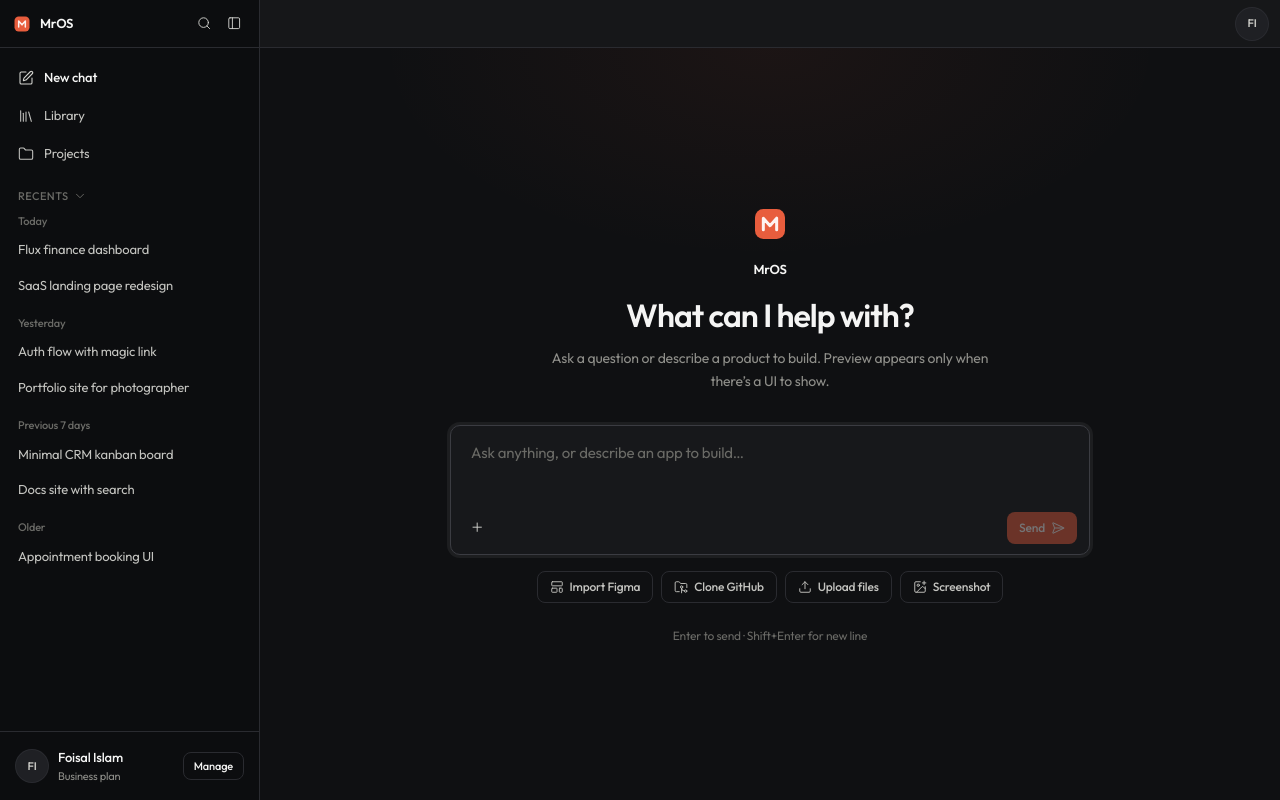
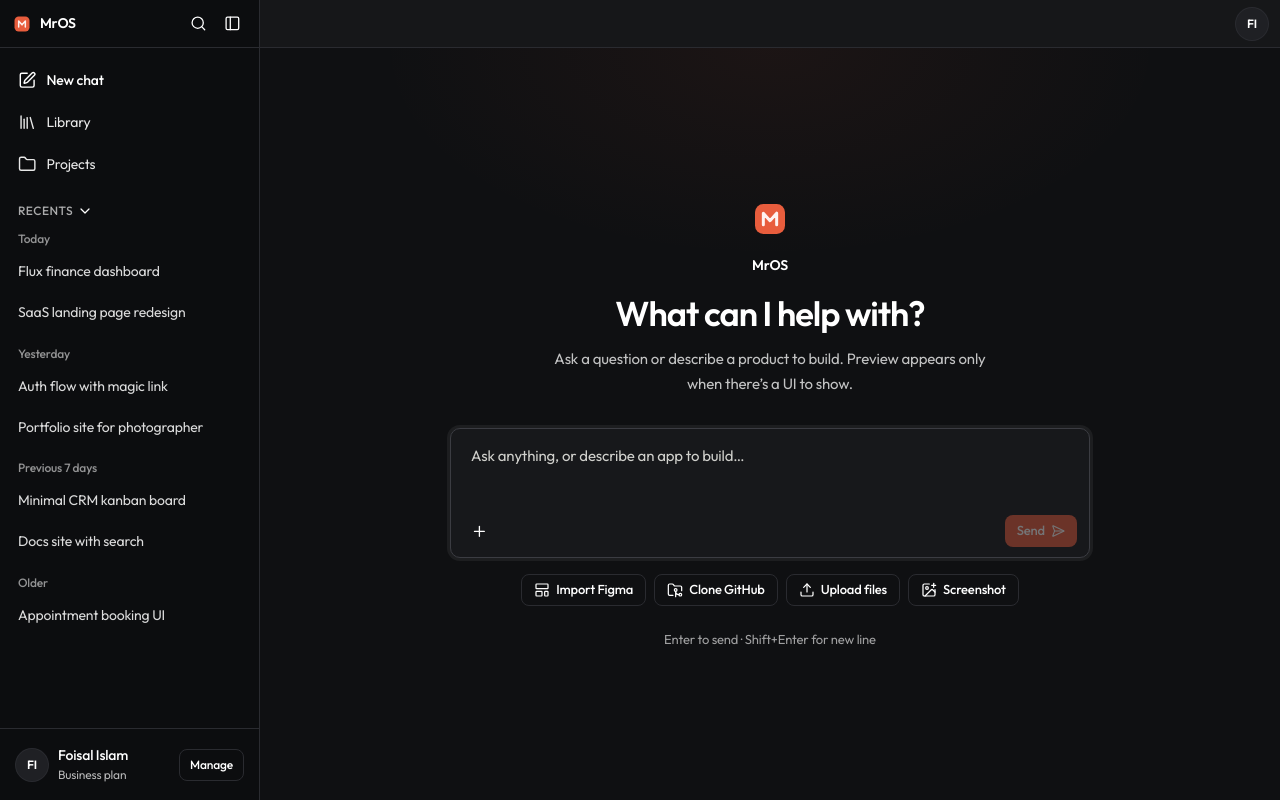
Before and after one commit to foisalislambd/MrOS, a Next.js app in the folder apps/web/: page / in a window 1280 px wide. Built offline with nearby package versions, Linux system fonts and the light colour scheme.

Commit message:
Enhance UI consistency and accessibility across components; update color variables in globals.css for improved readability, adjust text sizes in ChatHome, HistorySidebar, and EditorWorkspace, and refine button styles for better user experience.

```diff
--- a/apps/web/src/app/globals.css
+++ b/apps/web/src/app/globals.css
@@ -13,12 +13,12 @@
   --code-panel: #0f1012;
   --code-tabbar: #151619;
 
-  /* Foreground ladder */
-  --fg: #f5f5f4;
-  --fg-muted: #c4c4c0;
-  --fg-subtle: #8f8f8a;
-  --fg-faint: #6a6a66;
-  --code-fg: #e6e4e0;
+  /* Foreground ladder — brighter for readability */
+  --fg: #ffffff;
+  --fg-muted: #ececea;
+  --fg-subtle: #d0d0cc;
+  --fg-faint: #a8a8a4;
+  --code-fg: #f2f0ec;
 
   /* Borders & overlays */
   --border: #2a2b30;
@@ -42,9 +42,9 @@
   --radius-panel: 10px;
   --radius-control: 8px;
 
-  /* Icons */
-  --icon: #d4d4d0;
-  --icon-active: #f5f5f4;
+  /* Icons — pure white for clear recognition */
+  --icon: #ffffff;
+  --icon-active: #ffffff;
   --icon-hover-bg: var(--surface-tint-strong);
 
   /* shadcn semantic tokens */
@@ -145,6 +145,7 @@ body {
   background: var(--background);
   color: var(--foreground);
   font-family: var(--font-outfit), sans-serif;
+  font-size: 15px;
   font-feature-settings: "ss01" on, "cv11" on;
   letter-spacing: -0.011em;
   overflow: hidden;
--- a/apps/web/src/components/chat/ChatHome.tsx
+++ b/apps/web/src/components/chat/ChatHome.tsx
@@ -139,7 +139,7 @@ export function ChatHome() {
             )}
             <div className="min-w-0 flex-1" />
             <div
-              className="flex h-8 w-8 items-center justify-center rounded-full bg-bg-muted text-[11px] font-semibold text-fg-muted ring-1 ring-border"
+              className="flex h-8 w-8 items-center justify-center rounded-full bg-bg-muted text-[12px] font-semibold text-white ring-1 ring-border"
               aria-label="Account"
             >
               FI
@@ -152,13 +152,13 @@ export function ChatHome() {
             <div className="relative w-full max-w-[640px]">
               <div className="mb-8 flex flex-col items-center text-center">
                 <BrandLogo className="mb-4 h-10 w-10 text-accent" />
-                <p className="text-[13px] font-semibold tracking-[-0.02em] text-foreground">
+                <p className="text-[14px] font-semibold tracking-[-0.02em] text-white">
                   MrOS
                 </p>
-                <h1 className="mt-3 text-[1.75rem] font-semibold tracking-[-0.03em] text-foreground sm:text-[2rem]">
+                <h1 className="mt-3 text-[1.9rem] font-semibold tracking-[-0.03em] text-white sm:text-[2.15rem]">
                   What can I help with?
                 </h1>
-                <p className="mt-2 max-w-md text-[14px] leading-relaxed text-fg-subtle">
+                <p className="mt-2 max-w-md text-[15px] leading-relaxed text-white/75">
                   Ask a question or describe a product to build. Preview appears only when there’s a
                   UI to show.
                 </p>
@@ -172,7 +172,7 @@ export function ChatHome() {
                   onKeyDown={onKeyDown}
                   rows={2}
                   placeholder="Ask anything, or describe an app to build…"
-                  className="min-h-[60px] max-h-36 px-2.5 text-[15px] sm:min-h-[72px]"
+                  className="min-h-[64px] max-h-36 px-2.5 text-[15px] text-white sm:min-h-[72px]"
                   aria-label="Message MrOS"
                 />
                 <div className="flex items-center justify-between gap-2 px-0.5 pt-1">
@@ -193,10 +193,10 @@ export function ChatHome() {
                     size="sm"
                     onClick={() => startAgent(draft)}
                     disabled={!draft.trim() || sending}
-                    className="h-8 gap-1.5 px-3"
+                    className="h-8 gap-1.5 px-3 text-[13px]"
                   >
                     {sending ? "Starting…" : "Send"}
-                    <SendHorizontal className="size-3.5" strokeWidth={1.7} />
+                    <SendHorizontal className="size-3.5 text-white" strokeWidth={1.85} />
                   </Button>
                 </div>
               </div>
@@ -208,20 +208,20 @@ export function ChatHome() {
                     type="button"
                     variant="outline"
                     size="sm"
-                    className="h-8 gap-1.5 border-border bg-transparent px-3 text-[12px] font-medium text-fg-muted hover:bg-bg-muted hover:text-foreground"
+                    className="h-8 gap-1.5 border-border bg-transparent px-3 text-[13px] font-medium text-white hover:bg-bg-muted hover:text-white"
                     onClick={() =>
                       toast.message(label, {
                         description: "Import wiring comes next — describe it in chat for now.",
                       })
                     }
                   >
-                    <Icon className="size-3.5" strokeWidth={1.6} />
+                    <Icon className="size-4 text-white" strokeWidth={1.85} />
                     {label}
                   </Button>
                 ))}
               </div>
 
-              <p className="mt-6 text-center text-[12px] text-fg-faint">
+              <p className="mt-6 text-center text-[13px] text-white/60">
                 Enter to send · Shift+Enter for new line
               </p>
             </div>
--- a/apps/web/src/components/layout/HistorySidebar.tsx
+++ b/apps/web/src/components/layout/HistorySidebar.tsx
@@ -120,7 +120,7 @@ export function HistorySidebar({
     >
       <div className="flex h-12 shrink-0 items-center gap-2 border-b border-border px-3">
         <BrandLogo className="h-5 w-5 shrink-0 text-accent" />
-        <span className="truncate text-[13px] font-semibold tracking-[-0.02em] text-foreground">
+        <span className="truncate text-[14px] font-semibold tracking-[-0.02em] text-white">
           MrOS
         </span>
         <div className="ml-auto flex items-center gap-0.5">
@@ -147,13 +147,13 @@ export function HistorySidebar({
       {searchOpen && (
         <div className="border-b border-border px-3 py-2">
           <label className="flex items-center gap-2 rounded-[var(--radius-control)] bg-bg-muted px-2.5 py-1.5 ring-1 ring-border">
-            <Search className="size-3.5 shrink-0 text-fg-subtle" strokeWidth={1.6} />
+            <Search className="size-4 shrink-0 text-white" strokeWidth={1.85} />
             <Input
               ref={searchInputRef}
               value={search}
               onChange={(e) => onSearchChange(e.target.value)}
               placeholder="Search chats"
-              className="h-7 px-0 text-[13px]"
+              className="h-7 px-0 text-[14px] text-white"
               aria-label="Search chats"
             />
           </label>
@@ -165,9 +165,9 @@ export function HistorySidebar({
           type="button"
           variant="ghost"
           onClick={onNewChat}
-          className="h-9 w-full justify-start gap-2.5 rounded-[var(--radius-control)] px-2.5 text-[13px] font-medium text-foreground hover:bg-icon-hover hover:text-foreground"
+          className="h-10 w-full justify-start gap-2.5 rounded-[var(--radius-control)] px-2.5 text-[14px] font-medium text-white hover:bg-icon-hover hover:text-white"
         >
-          <SquarePen className="size-4 text-icon" strokeWidth={1.6} />
+          <SquarePen className="size-[1.15rem] text-white" strokeWidth={1.85} />
           New chat
         </Button>
 
@@ -175,9 +175,9 @@ export function HistorySidebar({
           type="button"
           variant="ghost"
           onClick={() => comingSoon("Library")}
-          className="h-9 w-full justify-start gap-2.5 rounded-[var(--radius-control)] px-2.5 text-[13px] font-normal text-fg-muted hover:bg-icon-hover hover:text-foreground"
+          className="h-10 w-full justify-start gap-2.5 rounded-[var(--radius-control)] px-2.5 text-[14px] font-normal text-white/90 hover:bg-icon-hover hover:text-white"
         >
-          <Library className="size-4" strokeWidth={1.6} />
+          <Library className="size-[1.15rem] text-white" strokeWidth={1.85} />
           Library
         </Button>
 
@@ -185,9 +185,9 @@ export function HistorySidebar({
           type="button"
           variant="ghost"
           onClick={() => comingSoon("Projects")}
-          className="h-9 w-full justify-start gap-2.5 rounded-[var(--radius-control)] px-2.5 text-[13px] font-normal text-fg-muted hover:bg-icon-hover hover:text-foreground"
+          className="h-10 w-full justify-start gap-2.5 rounded-[var(--radius-control)] px-2.5 text-[14px] font-normal text-white/90 hover:bg-icon-hover hover:text-white"
         >
-          <Folder className="size-4" strokeWidth={1.6} />
+          <Folder className="size-[1.15rem] text-white" strokeWidth={1.85} />
           Projects
         </Button>
       </div>
@@ -197,27 +197,27 @@ export function HistorySidebar({
           type="button"
           onClick={() => setRecentsOpen((v) => !v)}
           aria-expanded={recentsOpen}
-          className="mb-1 flex w-full items-center gap-1 rounded-[var(--radius-control)] px-2.5 py-1 text-[11px] font-medium tracking-[0.04em] text-fg-faint uppercase hover:text-fg-subtle"
+          className="mb-1 flex w-full items-center gap-1 rounded-[var(--radius-control)] px-2.5 py-1.5 text-[12px] font-medium tracking-[0.04em] text-white/65 uppercase hover:text-white"
         >
           Recents
           <ChevronDown
             className={cn(
-              "size-3.5 transition-transform duration-200",
+              "size-4 text-white transition-transform duration-200",
               !recentsOpen && "-rotate-90",
             )}
-            strokeWidth={1.6}
+            strokeWidth={1.85}
           />
         </button>
 
         {recentsOpen &&
           (filtered.length === 0 ? (
-            <p className="px-2.5 py-6 text-center text-[12px] text-fg-faint">No chats found</p>
+            <p className="px-2.5 py-6 text-center text-[13px] text-white/55">No chats found</p>
           ) : (
             <div className="space-y-3">
               {grouped.map((group) => (
                 <div key={group.key}>
                   {!q && (
-                    <p className="mb-1 px-2.5 text-[11px] font-medium text-fg-faint">
+                    <p className="mb-1 px-2.5 text-[12px] font-medium text-white/55">
                       {group.label}
                     </p>
                   )}
@@ -231,10 +231,10 @@ export function HistorySidebar({
                             onClick={() => onSelect(thread.id)}
                             aria-current={active ? "page" : undefined}
                             className={cn(
-                              "flex w-full items-center rounded-[var(--radius-control)] px-2.5 py-2 text-left text-[13px] leading-snug transition-colors",
+                              "flex w-full items-center rounded-[var(--radius-control)] px-2.5 py-2.5 text-left text-[14px] leading-snug transition-colors",
                               active
-                                ? "bg-bg-muted font-medium text-foreground"
-                                : "text-fg-muted hover:bg-icon-hover hover:text-foreground",
+                                ? "bg-bg-muted font-medium text-white"
+                                : "text-white/85 hover:bg-icon-hover hover:text-white",
                             )}
                           >
                             <span className="truncate pr-7">{thread.title}</span>
@@ -264,21 +264,21 @@ export function HistorySidebar({
       <div className="shrink-0 border-t border-border p-2.5">
         <div className="flex items-center gap-2.5 rounded-[var(--radius-control)] px-1.5 py-1.5 hover:bg-icon-hover">
           <div
-            className="flex h-8 w-8 shrink-0 items-center justify-center rounded-full bg-bg-muted text-[11px] font-semibold text-fg-muted ring-1 ring-border"
+            className="flex h-8 w-8 shrink-0 items-center justify-center rounded-full bg-bg-muted text-[12px] font-semibold text-white ring-1 ring-border"
             aria-hidden
           >
             FI
           </div>
           <div className="min-w-0 flex-1">
-            <p className="truncate text-[13px] font-medium text-foreground">Foisal Islam</p>
-            <p className="truncate text-[11px] text-fg-subtle">Business plan</p>
+            <p className="truncate text-[14px] font-medium text-white">Foisal Islam</p>
+            <p className="truncate text-[12px] text-white/70">Business plan</p>
           </div>
           <Button
             type="button"
             variant="outline"
             size="sm"
             onClick={() => comingSoon("Upgrade")}
-            className="h-7 shrink-0 px-2.5 text-[11px] font-medium"
+            className="h-8 shrink-0 px-2.5 text-[12px] font-medium text-white"
           >
             Manage
           </Button>
--- a/apps/web/src/components/shared/IconButton.tsx
+++ b/apps/web/src/components/shared/IconButton.tsx
@@ -33,9 +33,9 @@ export function IconButton({
       size={size}
       aria-label={label}
       className={cn(
-        "text-icon transition-colors duration-200 hover:bg-icon-hover hover:text-icon-active active:bg-icon-hover/80 active:text-icon-active [&_svg]:size-[1.05rem] [&_svg]:stroke-[1.55]",
-        size === "icon-sm" && "[&_svg]:size-[0.9rem]",
-        size === "icon-xs" && "[&_svg]:size-[0.85rem]",
+        "text-white transition-colors duration-150 hover:bg-icon-hover hover:text-white active:bg-icon-hover/80 active:text-white [&_svg]:size-[1.2rem] [&_svg]:stroke-[1.85] [&_svg]:text-white",
+        size === "icon-sm" && "[&_svg]:size-[1.05rem]",
+        size === "icon-xs" && "[&_svg]:size-[0.95rem]",
         className,
       )}
       {...props}
@@ -49,7 +49,7 @@ export function IconButton({
   return (
     <Tooltip>
       <TooltipTrigger asChild>{button}</TooltipTrigger>
-      <TooltipContent>{tooltip}</TooltipContent>
+      <TooltipContent className="text-[13px]">{tooltip}</TooltipContent>
     </Tooltip>
   );
 }
--- a/apps/web/src/components/ui/badge.tsx
+++ b/apps/web/src/components/ui/badge.tsx
@@ -4,14 +4,14 @@ import { cva, type VariantProps } from "class-variance-authority";
 import { cn } from "@/lib/utils";
 
 const badgeVariants = cva(
-  "inline-flex items-center rounded-[6px] px-1.5 py-0.5 text-[11px] font-medium tracking-[-0.01em] transition-colors",
+  "inline-flex items-center rounded-[6px] px-2 py-0.5 text-[12px] font-medium tracking-[-0.01em] transition-colors",
   {
     variants: {
       variant: {
         default: "bg-primary text-primary-foreground",
-        soft: "bg-bg-muted text-fg-muted ring-1 ring-border",
-        secondary: "bg-muted text-muted-foreground",
-        outline: "border border-border text-muted-foreground",
+        soft: "bg-bg-muted text-white ring-1 ring-border",
+        secondary: "bg-muted text-white/90",
+        outline: "border border-border text-white/85",
         success: "bg-success/12 text-success ring-1 ring-success/20",
       },
     },
--- a/apps/web/src/components/ui/button.tsx
+++ b/apps/web/src/components/ui/button.tsx
@@ -5,7 +5,7 @@ import { cva, type VariantProps } from "class-variance-authority";
 import { cn } from "@/lib/utils";
 
 const buttonVariants = cva(
-  "inline-flex items-center justify-center gap-1.5 whitespace-nowrap rounded-[var(--radius-control)] text-sm font-medium transition-colors duration-150 focus-visible:outline-none focus-visible:ring-2 focus-visible:ring-ring/50 disabled:pointer-events-none disabled:opacity-40 [&_svg]:pointer-events-none [&_svg]:shrink-0",
+  "inline-flex items-center justify-center gap-1.5 whitespace-nowrap rounded-[var(--radius-control)] text-[15px] font-medium transition-colors duration-150 focus-visible:outline-none focus-visible:ring-2 focus-visible:ring-ring/50 disabled:pointer-events-none disabled:opacity-40 [&_svg]:pointer-events-none [&_svg]:shrink-0 [&_svg]:text-current",
   {
     variants: {
       variant: {
@@ -14,19 +14,19 @@ const buttonVariants = cva(
         secondary:
           "bg-fg text-bg hover:opacity-92",
         ghost:
-          "text-icon hover:bg-icon-hover hover:text-icon-active",
+          "text-white hover:bg-icon-hover hover:text-white",
         outline:
-          "border border-border bg-transparent text-foreground hover:bg-bg-muted",
-        soft: "bg-bg-elevated text-foreground ring-1 ring-border hover:bg-muted",
+          "border border-border bg-transparent text-white hover:bg-bg-muted",
+        soft: "bg-bg-elevated text-white ring-1 ring-border hover:bg-muted",
         link: "text-primary underline-offset-4 hover:underline",
       },
       size: {
         default: "h-9 px-4 py-2",
-        sm: "h-8 px-3 text-xs font-medium",
-        lg: "h-10 px-6",
-        icon: "h-8 w-8",
-        "icon-sm": "h-7 w-7",
-        "icon-xs": "h-6 w-6",
+        sm: "h-8 px-3 text-[13px] font-medium",
+        lg: "h-10 px-6 text-[15px]",
+        icon: "h-9 w-9",
+        "icon-sm": "h-8 w-8",
+        "icon-xs": "h-7 w-7",
       },
     },
     defaultVariants: {
--- a/apps/web/src/components/ui/input.tsx
+++ b/apps/web/src/components/ui/input.tsx
@@ -8,7 +8,7 @@ function Input({ className, type, ...props }: React.ComponentProps<"input">) {
       type={type}
       data-slot="input"
       className={cn(
-        "flex h-9 w-full rounded-[var(--radius-control)] bg-transparent px-3 py-1 text-sm text-foreground outline-none transition-colors placeholder:text-fg-faint disabled:cursor-not-allowed disabled:opacity-50",
+        "flex h-9 w-full rounded-[var(--radius-control)] bg-transparent px-3 py-1 text-[15px] text-white outline-none transition-colors placeholder:text-fg-subtle disabled:cursor-not-allowed disabled:opacity-50",
         className,
       )}
       {...props}
--- a/apps/web/src/components/ui/textarea.tsx
+++ b/apps/web/src/components/ui/textarea.tsx
@@ -7,7 +7,7 @@ function Textarea({ className, ...props }: React.ComponentProps<"textarea">) {
     <textarea
       data-slot="textarea"
       className={cn(
-        "flex min-h-[64px] w-full resize-none rounded-[var(--radius-control)] bg-transparent px-2 py-1.5 text-sm leading-relaxed text-foreground outline-none transition-colors placeholder:text-fg-faint disabled:cursor-not-allowed disabled:opacity-50 sm:min-h-[72px]",
+        "flex min-h-[64px] w-full resize-none rounded-[var(--radius-control)] bg-transparent px-2 py-1.5 text-[15px] leading-relaxed text-white outline-none transition-colors placeholder:text-fg-subtle disabled:cursor-not-allowed disabled:opacity-50 sm:min-h-[72px]",
         className,
       )}
       {...props}
--- a/apps/web/src/components/ui/toggle.tsx
+++ b/apps/web/src/components/ui/toggle.tsx
@@ -7,7 +7,7 @@ import { cva, type VariantProps } from "class-variance-authority";
 import { cn } from "@/lib/utils";
 
 const toggleVariants = cva(
-  "inline-flex items-center justify-center gap-1 rounded-[6px] text-xs font-medium text-fg-muted transition-colors duration-150 hover:text-foreground focus-visible:outline-none focus-visible:ring-2 focus-visible:ring-ring/50 disabled:pointer-events-none disabled:opacity-50 data-[state=on]:bg-bg-elevated data-[state=on]:text-foreground data-[state=on]:ring-1 data-[state=on]:ring-border [&_svg]:pointer-events-none [&_svg]:shrink-0",
+  "inline-flex items-center justify-center gap-1.5 rounded-[6px] text-[13px] font-medium text-white/85 transition-colors duration-150 hover:text-white focus-visible:outline-none focus-visible:ring-2 focus-visible:ring-ring/50 disabled:pointer-events-none disabled:opacity-50 data-[state=on]:bg-bg-elevated data-[state=on]:text-white data-[state=on]:ring-1 data-[state=on]:ring-border [&_svg]:pointer-events-none [&_svg]:size-[1.05rem] [&_svg]:shrink-0 [&_svg]:stroke-[1.85] [&_svg]:text-white",
   {
     variants: {
       variant: {
@@ -16,9 +16,9 @@ const toggleVariants = cva(
       },
       size: {
         default: "h-8 px-2.5",
-        sm: "h-7 px-2.5",
+        sm: "h-8 px-2.5",
         lg: "h-9 px-3",
-        icon: "h-7 w-7",
+        icon: "h-8 w-8",
       },
     },
     defaultVariants: {
--- a/apps/web/src/components/ui/tooltip.tsx
+++ b/apps/web/src/components/ui/tooltip.tsx
@@ -41,7 +41,7 @@ function TooltipContent({
         data-slot="tooltip-content"
         sideOffset={sideOffset}
         className={cn(
-          "z-50 overflow-hidden rounded-md bg-bg-elevated px-2.5 py-1.5 text-xs text-foreground shadow-[var(--shadow-soft)] ring-1 ring-border",
+          "z-50 overflow-hidden rounded-md bg-bg-elevated px-2.5 py-1.5 text-[13px] text-white shadow-[var(--shadow-soft)] ring-1 ring-border",
           className,
         )}
         {...props}
```
Also changed, not shown: apps/web/src/components/workspace/EditorWorkspace.tsx (+26 -26 lines).
